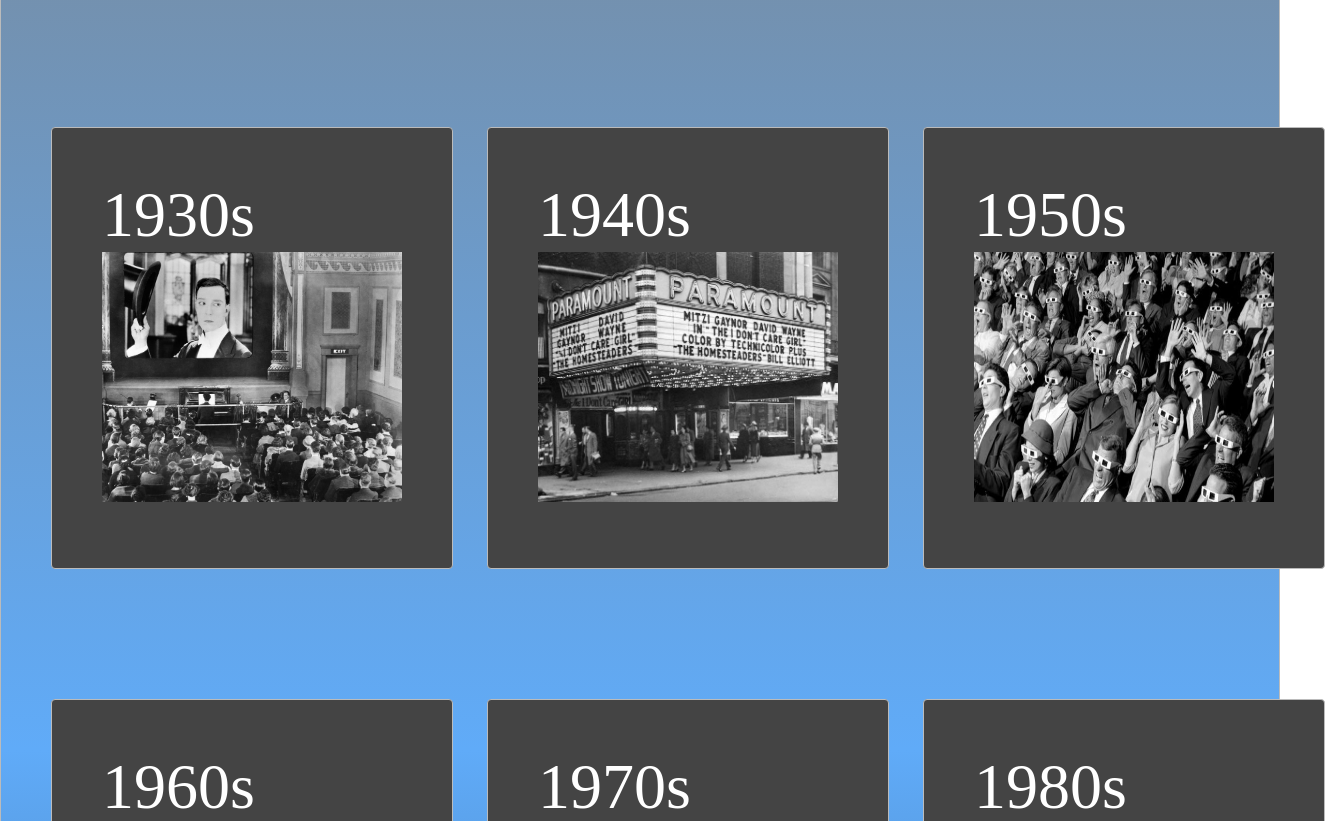
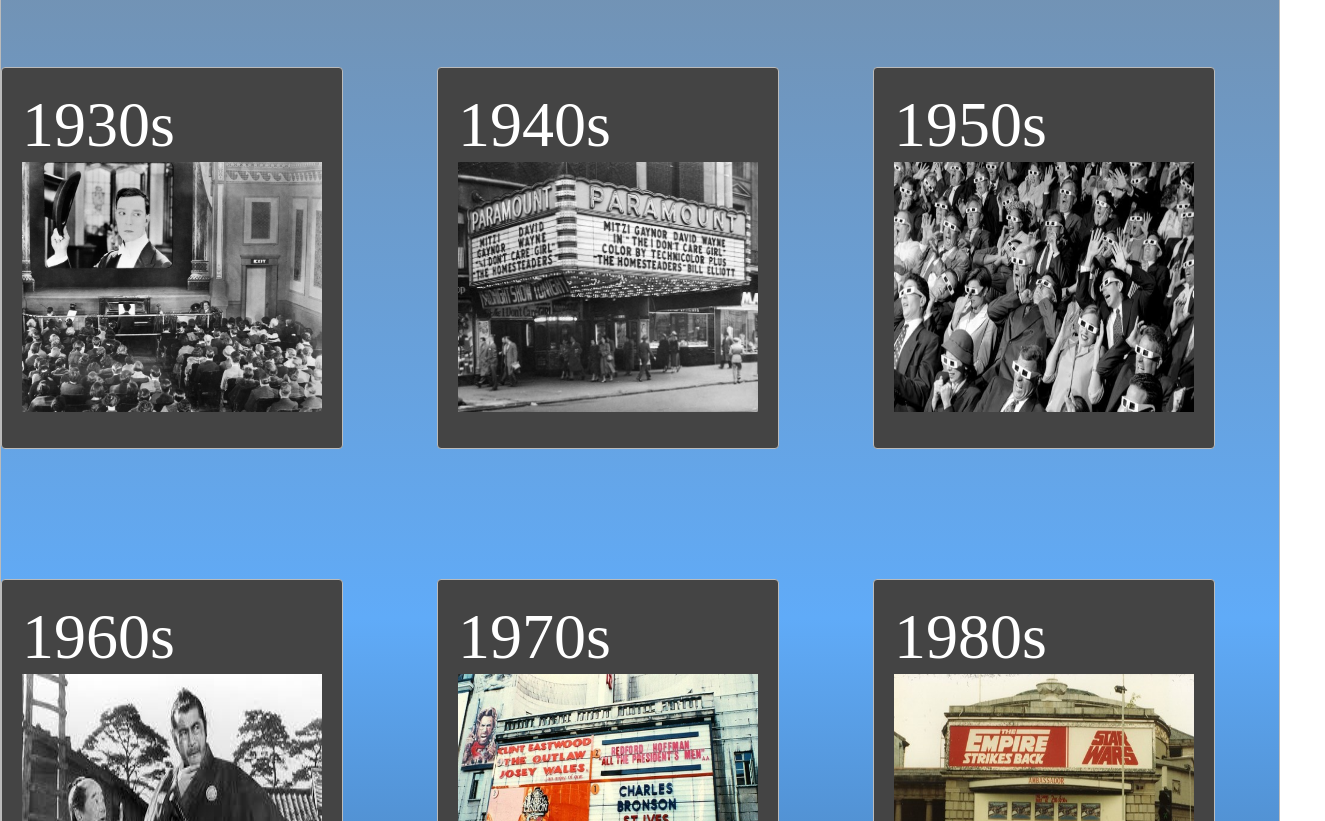
Before and after one commit to IngCarZam123/WebSite-Para-Joselyn-de-practica, a plain HTML site: page index.html in a window 1280 px wide. Shown: the part 966-1787 px from the top of the page, 1325 px wide, since content can reach past the window. Drawn offline with Linux system fonts and the light colour scheme.

Commit message:
Add files via upload

```diff
--- a/style.css
+++ b/style.css
@@ -76,7 +76,10 @@ body{
 
 .busqueda {
     margin-left: auto;
+
 }
+
+
 
 li {
     padding: 20px;
@@ -112,6 +115,7 @@ img {
     display: grid;
     grid-gap: 30px;
     grid-template-columns: repeat(auto-fill, minmax(350px, 1fr))
+
 }
 
 .box > img {
@@ -127,9 +131,11 @@ img {
     align-items: center;
     align-self: center;
     background-color: #444;
-    padding: 50px;
+    padding: 20px;
     margin: 50px;
     width: 300px;
+    margin-left: 0;
+
 }
 
 @media only screen and (max-width: 600px) {
```
